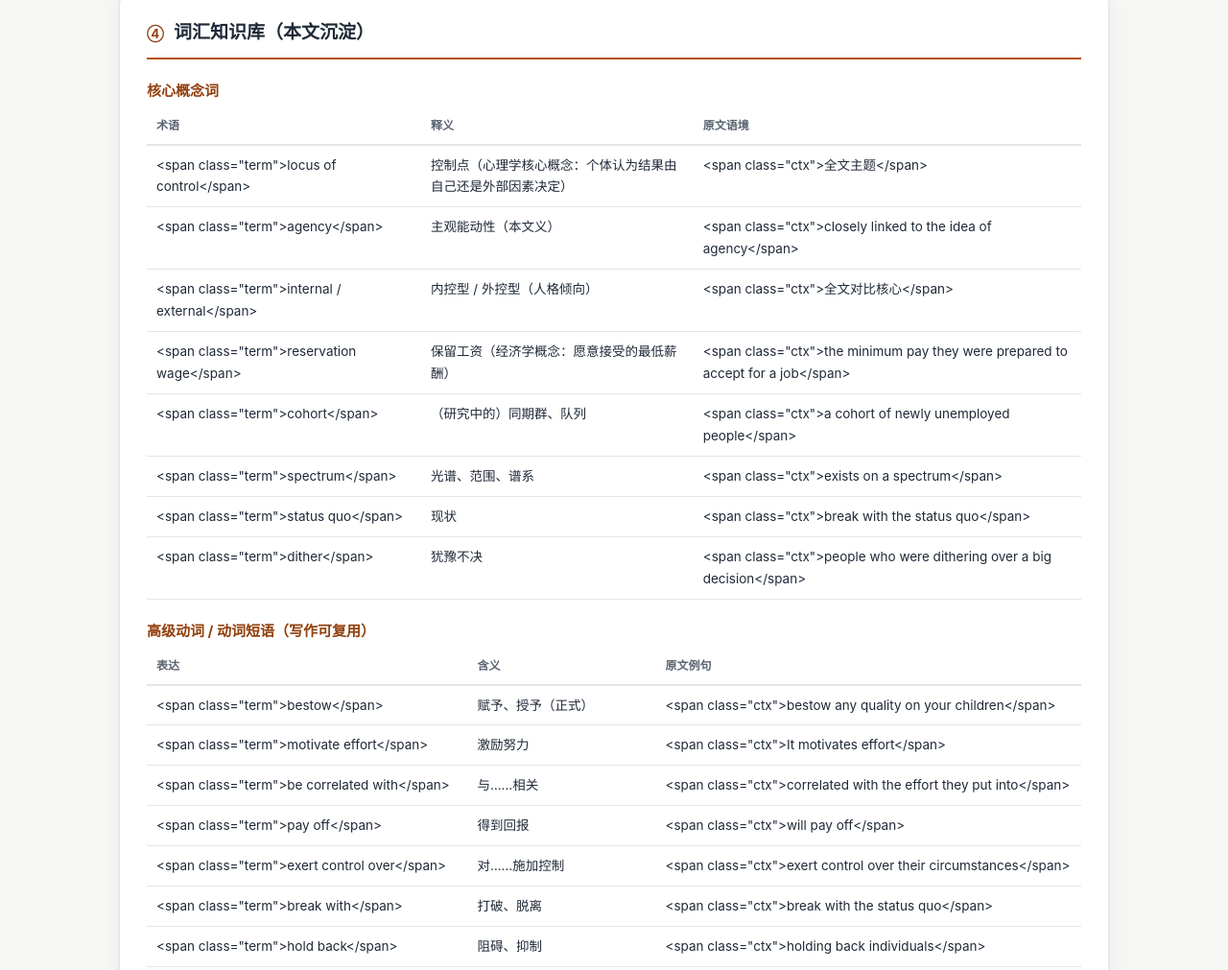
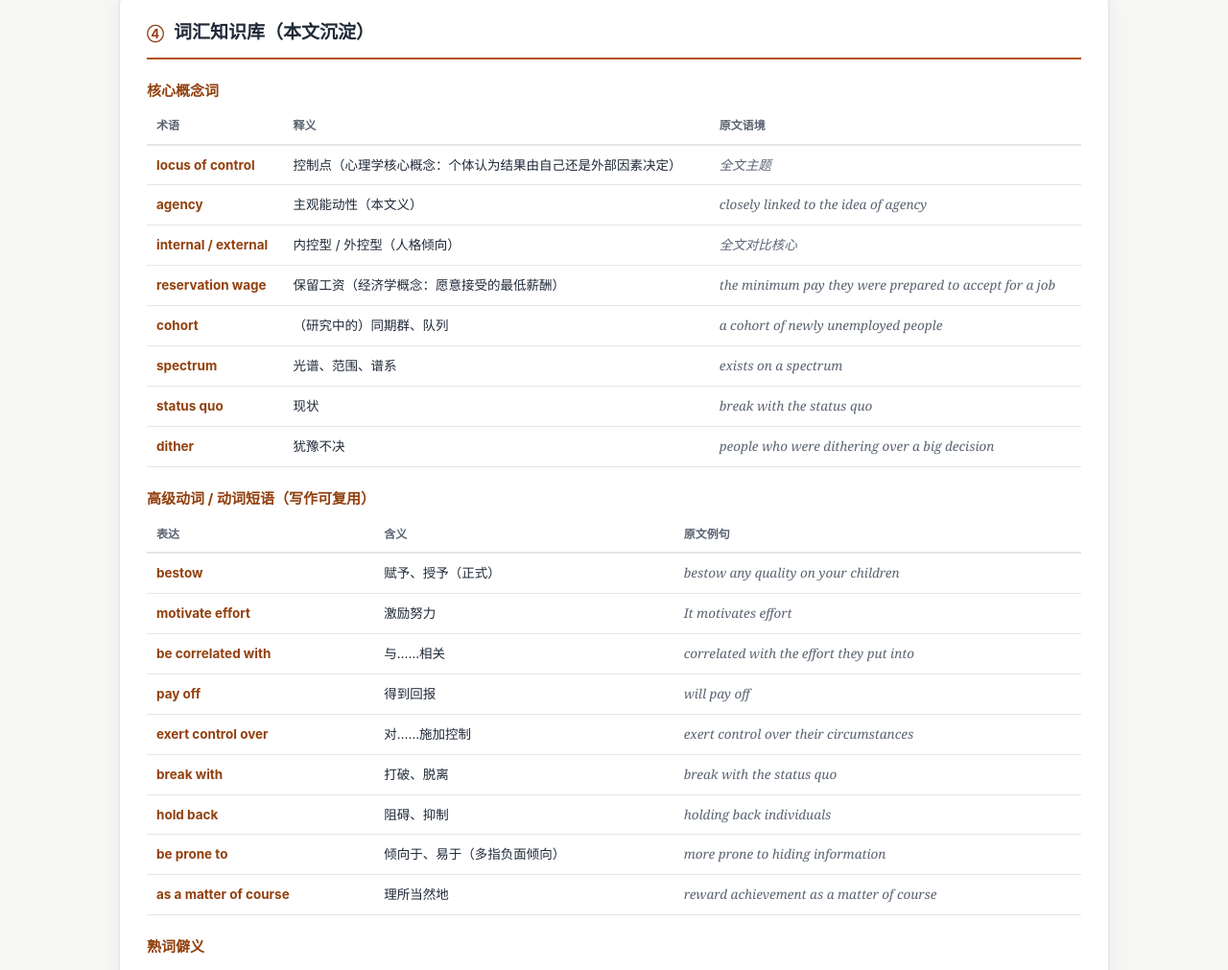
Before and after one commit to goodniuniu/ai-english-reading-guide, a plain HTML site: page reader.html in a window 1280 px wide. Shown: the part 3432-4443 px from the top of the page at 96% size. Drawn offline with Linux system fonts and the light colour scheme.

Commit message:
fix: strip HTML tags from AI-generated guide fields (render + ingest sanitization)

```diff
--- a/assets/ai.js
+++ b/assets/ai.js
@@ -98,7 +98,7 @@ JSON 结构要求（字段名必须完全一致）：
       try {
         raw = await callApi(text, cfg);
         parsed = extractJson(raw);
-        return normalize(parsed, text);
+        return normalize(window.ER.deepClean(parsed), text);
       } catch (e) {
         lastErr = e;
         // JSON 截断等解析错误时重试一次
--- a/assets/app.js
+++ b/assets/app.js
@@ -158,6 +158,26 @@
     return String(s == null ? "" : s).replace(/&/g, "&amp;").replace(/</g, "&lt;")
       .replace(/>/g, "&gt;").replace(/"/g, "&quot;");
   }
+  /* 净化 AI 输出中可能混入的 HTML 标签/实体（如 <span class="term">…</span>），
+     通过 detached DOM 解码实体并剥离所有标签，仅保留纯文本。 */
+  function cleanStr(s) {
+    if (s == null) return "";
+    if (typeof s !== "string") return String(s);
+    var d = document.createElement("div");
+    d.innerHTML = s;
+    return (d.textContent || "").replace(/[ \t]+/g, " ").trim();
+  }
+  /* 递归净化对象/数组中的所有字符串（用于 AI 返回的导读 JSON） */
+  function deepClean(o) {
+    if (typeof o === "string") return cleanStr(o);
+    if (Array.isArray(o)) return o.map(deepClean);
+    if (o && typeof o === "object") {
+      var r = {};
+      Object.keys(o).forEach(function (k) { r[k] = deepClean(o[k]); });
+      return r;
+    }
+    return o;
+  }
   function toast(msg, isErr) {
     var t = document.getElementById("toast");
     if (!t) { t = document.createElement("div"); t.id = "toast"; t.className = "toast"; document.body.appendChild(t); }
@@ -189,7 +209,7 @@
     URL.revokeObjectURL(a.href);
   }
 
-  window.ER = { DB: DB, KB: KB, CFG: CFG, esc: esc, toast: toast, overlay: overlay, slugify: slugify, vocabCount: vocabCount, downloadFile: downloadFile };
+  window.ER = { DB: DB, KB: KB, CFG: CFG, esc: esc, cleanStr: cleanStr, deepClean: deepClean, toast: toast, overlay: overlay, slugify: slugify, vocabCount: vocabCount, downloadFile: downloadFile };
 
   /* ══════════════════════════════════════════
      index.html（目录页）逻辑
@@ -209,9 +229,9 @@
           ? '<span class="chip" style="background:#eef3ff;color:#1d4ed8">本地草稿</span>'
           : '<span class="chip">线上发布</span>';
         return '<div class="art-card" data-id="' + esc(g.id) + '">' +
-          '<div class="kicker">' + esc(g.source || "The Economist") + ' · ' + esc(g.date || "") + '</div>' +
-          '<h3>' + esc(g.title) + '</h3>' +
-          '<div class="sub">' + esc(g.subtitle || "") + '</div>' +
+          '<div class="kicker">' + esc(cleanStr(g.source || "The Economist")) + ' · ' + esc(g.date || "") + '</div>' +
+          '<h3>' + esc(cleanStr(g.title)) + '</h3>' +
+          '<div class="sub">' + esc(cleanStr(g.subtitle || "")) + '</div>' +
           '<div class="chips">' + tag +
           '<span class="chip">词汇 ' + v + ' 条</span>' +
           ((g.guide.questions || []).length ? '<span class="chip">思考题 ' + g.guide.questions.length + '</span>' : '') +
@@ -343,7 +363,7 @@
       document.getElementById("kbTable").querySelector("thead").innerHTML = thead;
       document.getElementById("kbTable").querySelector("tbody").innerHTML =
         (rows.length ? rows.map(function (r, idx) {
-          var cells = cell(r, curCat).map(function (c) { return "<td>" + esc(c) + "</td>"; }).join("");
+          var cells = cell(r, curCat).map(function (c) { return "<td>" + esc(cleanStr(c)) + "</td>"; }).join("");
           var srcHtml = r.sources.map(function (s) { return "<div>" + esc(s) + (r.count > 1 ? " ×" + r.count : "") + "</div>"; }).join("");
           var del = r.manual ? '<button class="btn danger" data-del="' + idx + '" style="padding:2px 8px;font-size:12px">删</button>' : "";
           return "<tr>" + cells + '<td class="num-cell">' + srcHtml + '</td><td>' + del + "</td></tr>";
--- a/assets/reader.js
+++ b/assets/reader.js
@@ -2,6 +2,8 @@
 (function () {
   "use strict";
   var ER = window.ER, esc = ER.esc;
+  /* C(): 剥离 AI 输出中混入的 HTML 标签/实体，仅保留纯文本 */
+  var C = ER.cleanStr;
 
   var id = new URLSearchParams(location.search).get("id");
   var g = id ? ER.DB.get(id) : ER.DB.load()[0];
@@ -17,27 +19,27 @@
   function flowHtml() {
     return '<div class="flow">' + (gd.structure || []).map(function (s) {
       return '<div class="flow-item"><div class="flow-rail"><div class="flow-dot"></div><div class="flow-line"></div></div>' +
-        '<div class="flow-body"><b>' + esc(s.stage) + '</b><div class="d">' + esc(s.desc) + '</div></div></div>';
+        '<div class="flow-body"><b>' + esc(C(s.stage)) + '</b><div class="d">' + esc(C(s.desc)) + '</div></div></div>';
     }).join("") + "</div>";
   }
   function qHtml() {
     return (gd.questions || []).map(function (q, i) {
-      return '<div class="q-item"><div class="q"><span class="qn">Q' + (i + 1) + '</span>' + esc(q.q) + '</div>' +
-        (q.hint ? '<details><summary>💡 看提示</summary><div class="ans hint">' + esc(q.hint) + '</div></details>' : "") +
-        (q.answer ? '<details><summary>✅ 看参考答案</summary><div class="ans ref">' + esc(q.answer) + '</div></details>' : "") +
+      return '<div class="q-item"><div class="q"><span class="qn">Q' + (i + 1) + '</span>' + esc(C(q.q)) + '</div>' +
+        (q.hint ? '<details><summary>💡 看提示</summary><div class="ans hint">' + esc(C(q.hint)) + '</div></details>' : "") +
+        (q.answer ? '<details><summary>✅ 看参考答案</summary><div class="ans ref">' + esc(C(q.answer)) + '</div></details>' : "") +
         '</div>';
     }).join("");
   }
   function sentHtml() {
     return (gd.sentences || []).map(function (s, i) {
-      return '<div class="sent"><div class="orig"><span class="lbl">句子 ' + (i + 1) + ' · 原句</span>' + esc(s.text) + '</div>' +
-        '<div class="parse-wrap"><span class="lbl">结构拆解</span><div class="parse">' + esc(s.parse) + '</div></div>' +
-        (s.note ? '<div class="note"><span class="lbl">技巧 / 仿写点</span>' + esc(s.note) + '</div>' : "") + '</div>';
+      return '<div class="sent"><div class="orig"><span class="lbl">句子 ' + (i + 1) + ' · 原句</span>' + esc(C(s.text)) + '</div>' +
+        '<div class="parse-wrap"><span class="lbl">结构拆解</span><div class="parse">' + esc(C(s.parse)) + '</div></div>' +
+        (s.note ? '<div class="note"><span class="lbl">技巧 / 仿写点</span>' + esc(C(s.note)) + '</div>' : "") + '</div>';
     }).join("");
   }
   function table(headers, rows) {
     if (!rows || !rows.length) return "";
-    return '<table class="vocab-table"><thead><tr>' +
+    return '<table class="vocab-table rich"><thead><tr>' +
       headers.map(function (h) { return "<th>" + h + "</th>"; }).join("") +
       "</tr></thead><tbody>" + rows.map(function (r) {
         return "<tr>" + r.map(function (c) { return "<td>" + esc(c) + "</td>"; }).join("") + "</tr>";
@@ -48,16 +50,16 @@
     var part = "";
     if (v.concepts && v.concepts.length)
       part += "<h3>核心概念词</h3>" + table(["术语", "释义", "原文语境"],
-        v.concepts.map(function (x) { return ['<span class="term">' + esc(x.term) + "</span>", x.meaning, '<span class="ctx">' + esc(x.context) + "</span>"]; }));
+        v.concepts.map(function (x) { return [C(x.term), C(x.meaning), C(x.context)]; }));
     if (v.verbs && v.verbs.length)
       part += "<h3>高级动词 / 动词短语（写作可复用）</h3>" + table(["表达", "含义", "原文例句"],
-        v.verbs.map(function (x) { return ['<span class="term">' + esc(x.expr) + "</span>", x.meaning, '<span class="ctx">' + esc(x.example) + "</span>"]; }));
+        v.verbs.map(function (x) { return [C(x.expr), C(x.meaning), C(x.example)]; }));
     if (v.insiders && v.insiders.length)
       part += "<h3>熟词僻义</h3>" + table(["词", "常见义", "本文义 / 用法"],
-        v.insiders.map(function (x) { return ['<span class="term">' + esc(x.word) + "</span>", x.common, x.here]; }));
+        v.insiders.map(function (x) { return [C(x.word), C(x.common), C(x.here)]; }));
     if (v.gems && v.gems.length)
       part += "<h3>精妙小词</h3>" + table(["词", "用法妙处"],
-        v.gems.map(function (x) { return ['<span class="term">' + esc(x.word) + "</span>", x.usage]; }));
+        v.gems.map(function (x) { return [C(x.word), C(x.usage)]; }));
     return part;
   }
   function origHtml() {
@@ -76,9 +78,9 @@
 
   root.innerHTML =
     '<div class="card reader-head">' +
-      '<div class="kicker">' + esc(g.source || "The Economist") + (g.date ? " · " + esc(g.date) : "") + '</div>' +
-      '<h1>' + esc(g.title) + '</h1>' +
-      (g.subtitle ? '<div class="sub">' + esc(g.subtitle) + '</div>' : "") +
+      '<div class="kicker">' + esc(C(g.source || "The Economist")) + (g.date ? " · " + esc(g.date) : "") + '</div>' +
+      '<h1>' + esc(C(g.title)) + '</h1>' +
+      (g.subtitle ? '<div class="sub">' + esc(C(g.subtitle)) + '</div>' : "") +
       '<div class="meta">' + headTag + ' &nbsp;收录于 ' + esc((g.addedAt || "").slice(0, 10)) + ' · 词汇沉淀 ' + ER.vocabCount(g) + ' 条</div>' +
       '<div class="toc-pills">' +
         '<a href="#sec-structure">① 背景与结构导读</a>' +
@@ -91,8 +93,8 @@
     '</div>' +
 
     '<div class="card sec" id="sec-structure"><h2><span class="num">①</span>文章背景与结构导读</h2>' +
-      '<div class="prose"><p>' + esc(gd.background || "") + '</p></div>' + flowHtml() +
-      (gd.strategy ? '<div class="strategy">💡 <b>阅读策略</b>：' + esc(gd.strategy) + '</div>' : "") +
+      '<div class="prose"><p>' + esc(C(gd.background || "")) + '</p></div>' + flowHtml() +
+      (gd.strategy ? '<div class="strategy">💡 <b>阅读策略</b>：' + esc(C(gd.strategy)) + '</div>' : "") +
     '</div>' +
 
     '<div class="card sec" id="sec-questions"><h2><span class="num">②</span>阅读理解与思考检查</h2>' +
--- a/assets/style.css
+++ b/assets/style.css
@@ -185,8 +185,8 @@ details .ans.ref { background: var(--green-soft); }
 }
 .vocab-table td { padding: 9px 10px; border-bottom: 1px solid var(--line); vertical-align: top; }
 .vocab-table tr:hover td { background: #fbf8f2; }
-.vocab-table .term { font-weight: 700; color: var(--accent-deep); }
-.vocab-table .ctx { color: var(--ink-soft); font-style: italic; font-family: var(--serif); }
+.vocab-table td:first-child { font-weight: 700; color: var(--accent-deep); }
+.vocab-table.rich td:last-child { color: var(--ink-soft); font-style: italic; font-family: var(--serif); }
 .vocab-table .num-cell { color: #b0b6bf; font-size: 12px; white-space: nowrap; }
 
 /* 原文 */
```
